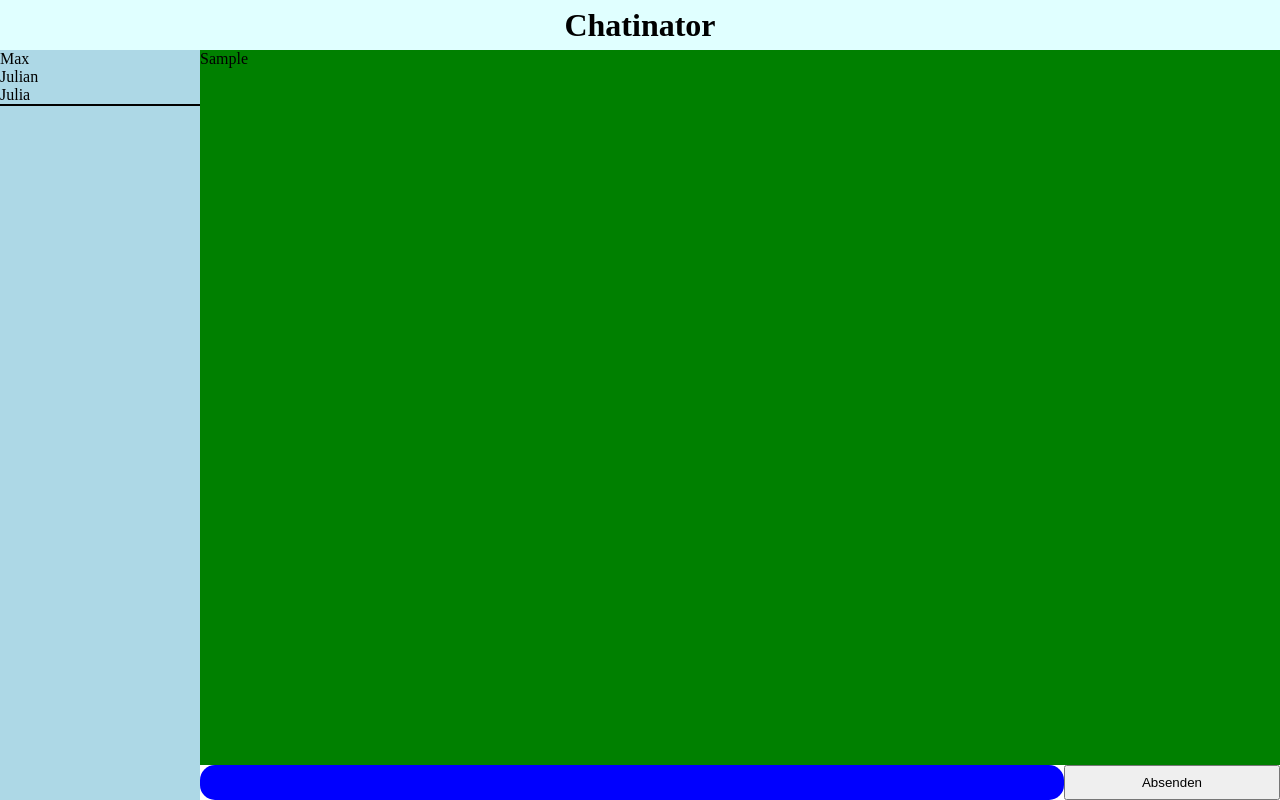
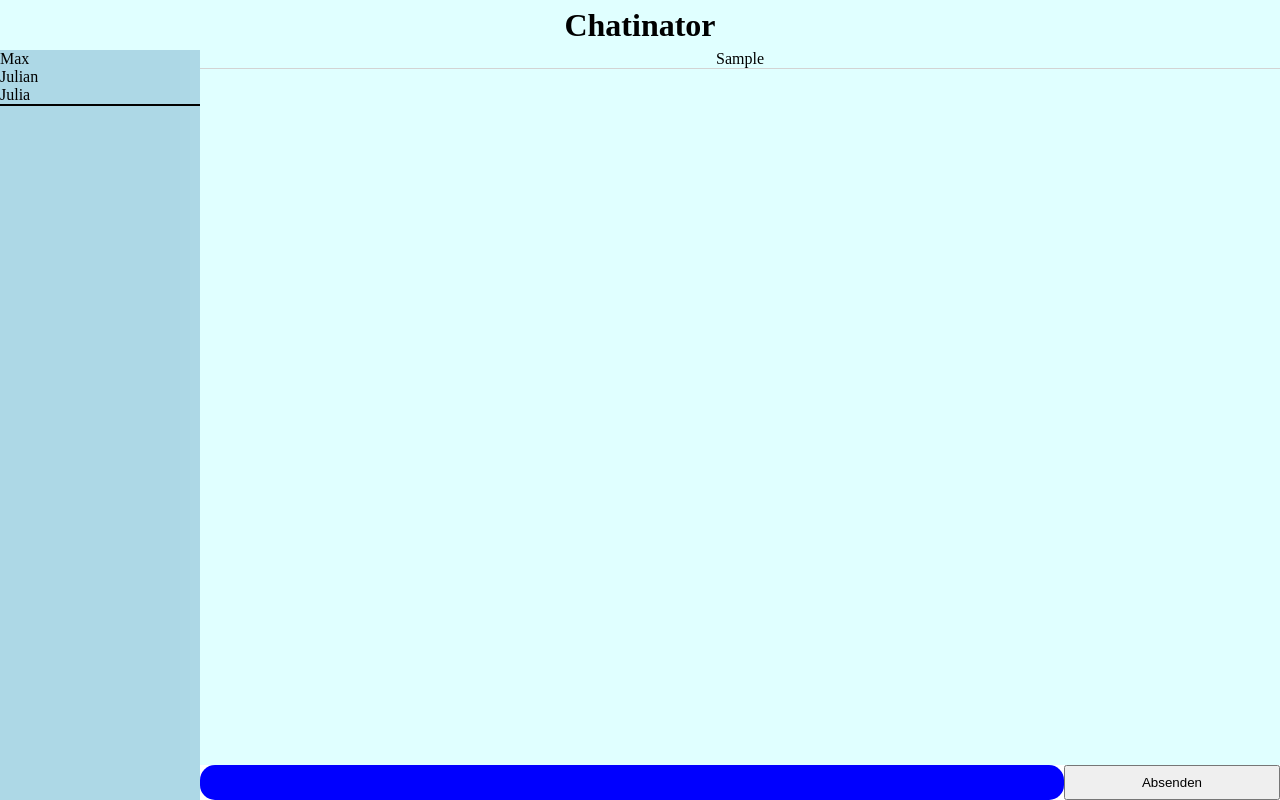
Before and after one commit to ManuelMannhold/ng-chat, an Angular app: page / in a window 1280 px wide. Both pictures are taken after typing "Sample" into the empty fields and a click on the button "Absenden". Built offline with nearby package versions, Linux system fonts and the light colour scheme.

Commit message:
add message array

```diff
--- a/src/app/core/chat/chat-room/chat-room.html
+++ b/src/app/core/chat/chat-room/chat-room.html
@@ -1,12 +1,14 @@
 <div class="container">
   <div id="messages">
     @for(message of messages; track message) {
+        <span>
             {{message}}
+        </span>
     }
   </div>
   <form (submit)="addMessage(input.value); input.value=''; $event.preventDefault()">
     <label for="input-message"></label>
     <input type="text" id="input-message" #input>
-        <button id="send-message">Absenden</button>
+    <button type="submit">Absenden</button>
   </form>
 </div>
--- a/src/app/core/chat/chat-room/chat-room.scss
+++ b/src/app/core/chat/chat-room/chat-room.scss
@@ -31,5 +31,14 @@ form {
     top: 50px;
     left: 200px;
     right: 0;
-    background-color: green;
+    background-color: lightcyan;
+    display: flex;
+    flex-direction: column;
+    gap: 5px;
+
+    span {
+        display: flex;
+        justify-content: center;
+        border-bottom: 1px solid lightgrey;
+    }
 }
--- a/src/app/core/chat/chat-room/chat-room.ts
+++ b/src/app/core/chat/chat-room/chat-room.ts
@@ -7,12 +7,11 @@ import { Component } from '@angular/core';
   styleUrl: './chat-room.scss'
 })
 export class ChatRoom {
-  messages: string[] = [];
+ messages: string[] = [];
 
- addMessage(message: string): void {
+addMessage(message: string) {
   if (message.trim()) {
     this.messages.push(message);
   }
 }
-
 }
```
Lines whose indentation alone changed are shown as unchanged.
